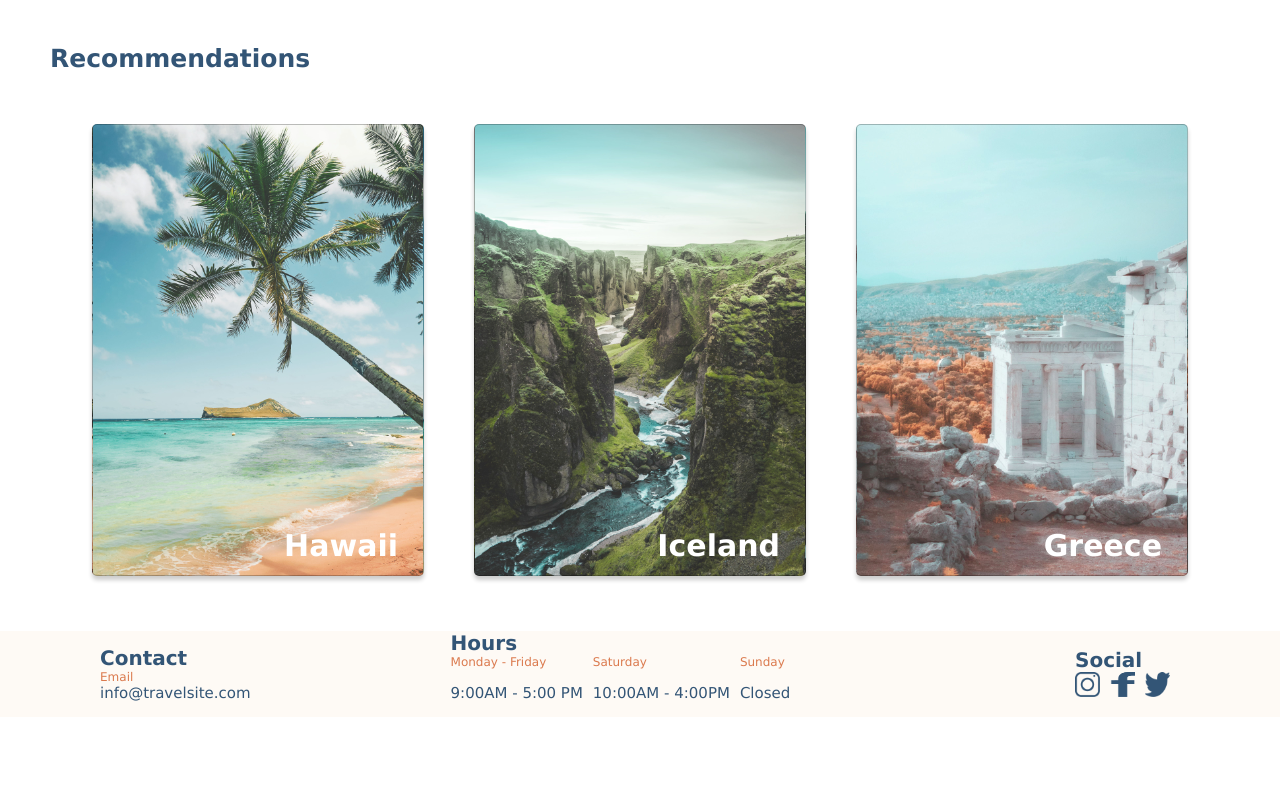
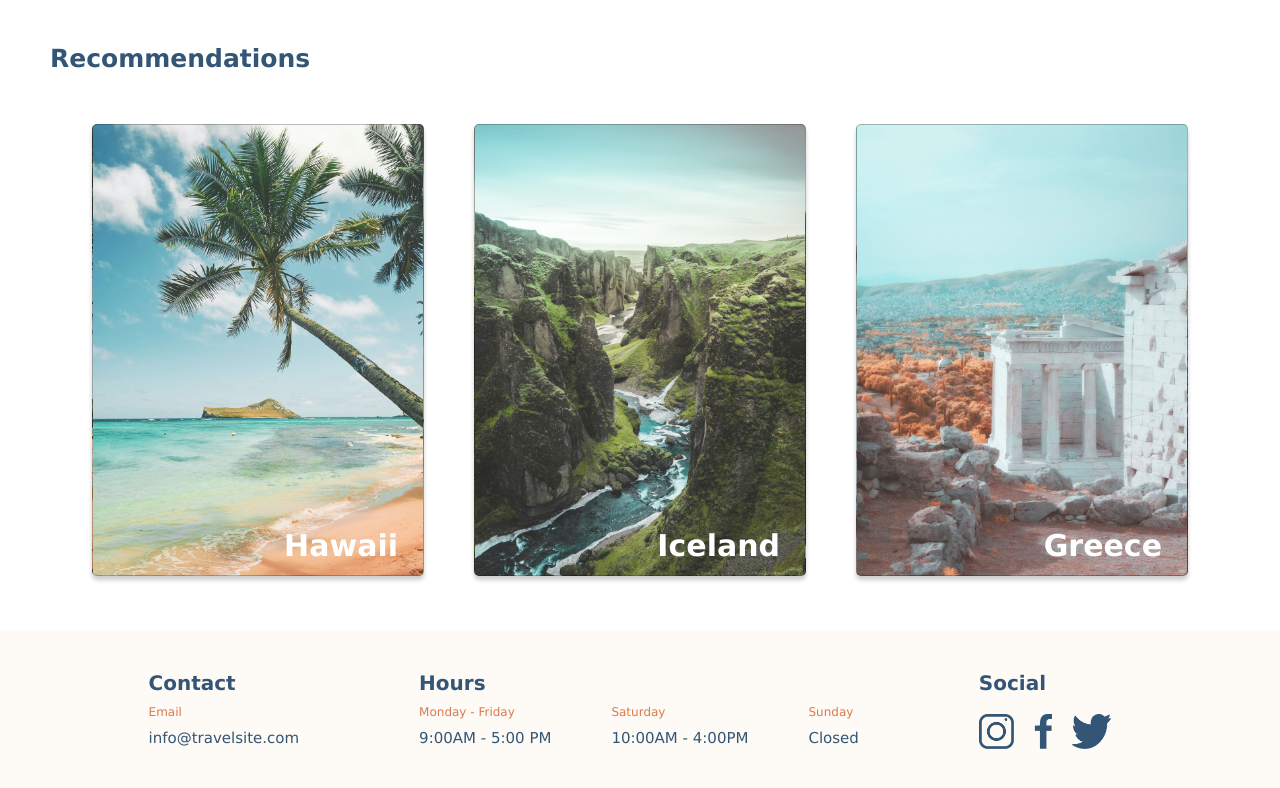
Before and after one commit to mickey-vee/TravelSite, a plain HTML site: page index.html in a window 1280 px wide. Shown: the part 582-1370 px from the top of the page. Before the commit the page ends 1299 px from the top, so only its background shows below. Drawn offline with Linux system fonts and the light colour scheme.

Commit message:
Fix footer and add to contact us page

```diff
--- a/css/global.css
+++ b/css/global.css
@@ -70,62 +70,58 @@ img {
   width: 200px;
 }
 
-/* Footer */
+/* footer */
 .footer {
   display: flex;
-  justify-content: space-between;
-  margin: 0;
-  padding: 0;
-  align-items: center;
-  width: 100%;
   background-color: #fefaf5;
-  box-sizing: border-box;
+  padding: 4rem 4rem;
+  align-items: flex-start;
+  justify-content: center;
+  gap: 12rem;
 }
 
 .footer__item {
+  text-align: left;
+  width: fit-content;
   margin: 0;
-  padding: 0;
-  padding: 0 10rem;
+  height: 9.5rem;
 }
 
 .footer__item--title {
+  color: #335576;
+  font-size: 2rem;
   margin: 0;
-  padding: 0;
-  color: #335576;
+  padding-bottom: 1rem;
 }
 
-.footer__item--subtitle {
-  margin: 0;
-  padding: 0;
+.footer-hours--subtitle {
   color: #db7a4e;
   font-size: 1.2rem;
+  margin: 0;
 }
 
-.footer__item--hours {
-  flex-grow: 3;
+.footer-hours--text {
+  color: #335576;
+  font-size: 1.5rem;
+  padding-top: 1rem;
+  margin: 0;
 }
 
-.footer__item--text {
-  color: #335576;
-  font-size: 1.5rem;
+.footer-hours {
+  display: flex;
 }
 
-.footer__item--image {
-  width: 2.5rem;
-  height: 2.5rem;
-  padding-right: 1rem;
-}
-
-.test {
-  display: flex;
-  flex-direction: row;
-}
-
-.test2 {
-  padding-right: 1rem;
-  width: auto;
+.footer-days:not(:last-child) {
+  margin-right: 6rem;
 }
 
 .footer__icons {
   display: flex;
 }
+
+.footer__item--image {
+  height: 3.5rem;
+  width: auto;
+  margin-right: 2rem;
+  padding-top: 0.9rem;
+}
--- a/index.html
+++ b/index.html
@@ -53,7 +53,7 @@
             booking a vacation with us now.
           </p>
 
-          <a href="./pages/menu.html"><button>Get started</button></a>
+          <a href="./pages/contact.html"><button>Get started</button></a>
         </div>
 
         <div class="hero-main__objects hero-main__objects--container">
@@ -89,28 +89,28 @@
         </div>
       </section>
 
-      <!-- Footer -->
+      <!-- footer -->
       <footer class="footer">
         <section class="footer__item">
           <h3 class="footer__item--title">Contact</h3>
-          <div class="footer__item--subtitle">Email</div>
-          <div class="footer__item--text">info@travelsite.com</div>
+          <div class="footer-hours--subtitle">Email</div>
+          <div class="footer-hours--text">info@travelsite.com</div>
         </section>
 
-        <section class="footer__item footer__item--hours">
+        <section class="footer__item">
           <h3 class="footer__item--title">Hours</h3>
-          <div class="test">
-            <div class="test2">
-              <p class="footer__item--subtitle">Monday - Friday</p>
-              <p class="footer__item--text">9:00AM - 5:00 PM</p>
+          <div class="footer-hours">
+            <div class="footer-days">
+              <p class="footer-hours--subtitle">Monday - Friday</p>
+              <p class="footer-hours--text">9:00AM - 5:00 PM</p>
             </div>
-            <div class="test2">
-              <p class="footer__item--subtitle">Saturday</p>
-              <p class="footer__item--text">10:00AM - 4:00PM</p>
+            <div class="footer-days">
+              <p class="footer-hours--subtitle">Saturday</p>
+              <p class="footer-hours--text">10:00AM - 4:00PM</p>
             </div>
-            <div class="test2">
-              <p class="footer__item--subtitle">Sunday</p>
-              <p class="footer__item--text">Closed</p>
+            <div class="footer-days">
+              <p class="footer-hours--subtitle">Sunday</p>
+              <p class="footer-hours--text">Closed</p>
             </div>
           </div>
         </section>
@@ -121,7 +121,7 @@
             <div>
               <a href="https://www.instagram.com" target="_blank"
                 ><img
-                  src="./assets/Icons/icon-instagram.png"
+                  src="../assets/Icons/icon-instagram.png"
                   class="footer__item--image"
                   alt="Instagram"
               /></a>
@@ -129,7 +129,7 @@
             <div>
               <a href="https://www.facebook.com" target="_blank"
                 ><img
-                  src="./assets/Icons/icon-facebook.png"
+                  src="../assets/Icons/icon-facebook.png"
                   class="footer__item--image"
                   alt="Facebook"
                 />
@@ -138,7 +138,7 @@
             <div>
               <a href="https://www.twitter.com" target="_blank"
                 ><img
-                  src="./assets/Icons/icon-twitter.png"
+                  src="../assets/Icons/icon-twitter.png"
                   class="footer__item--image"
                   alt="Twitter"
               /></a>
```
Also changed, not shown: css/contact.css (added, +63 -0 lines), pages/contact.html (added, +131 -0 lines), pages/greece.html (+14 -14 lines), pages/hawaii.html (+14 -14 lines), pages/iceland.html (+14 -14 lines).
